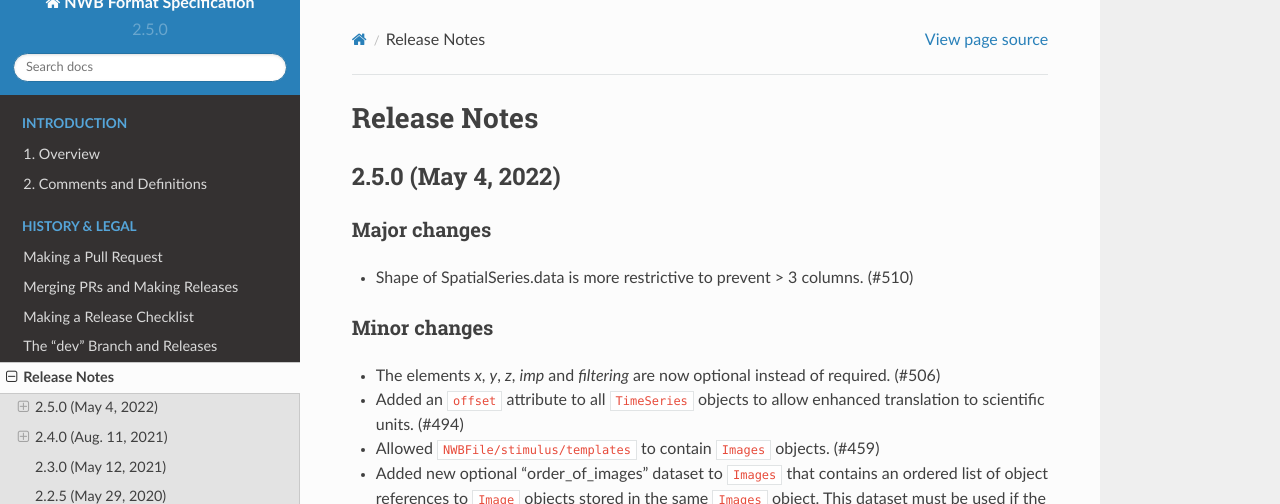
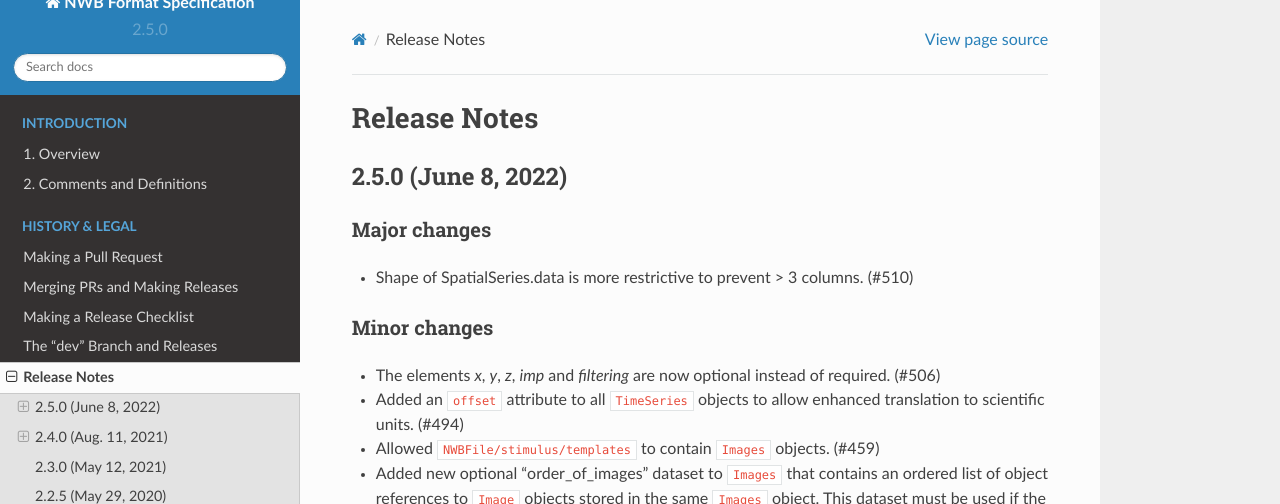
Before and after one commit to NeurodataWithoutBorders/nwb-schema, a Sphinx documentation site: the page built from docs/format/source/format_release_notes.rst, in a window 1280 px wide and 900 px high. Shown: the top 504 px of the window. Built offline with Sphinx 7.4.7 and the Read the Docs theme 2.0.0, drawn with Linux system fonts in a browser that asks for light colours.

Commit message:
Update format_release_notes.rst

```diff
--- a/docs/format/source/format_release_notes.rst
+++ b/docs/format/source/format_release_notes.rst
@@ -3,7 +3,7 @@
 Release Notes
 =============
 
-2.5.0 (May 4, 2022)
+2.5.0 (June 8, 2022)
 ---------------------
 
 Major changes
```
